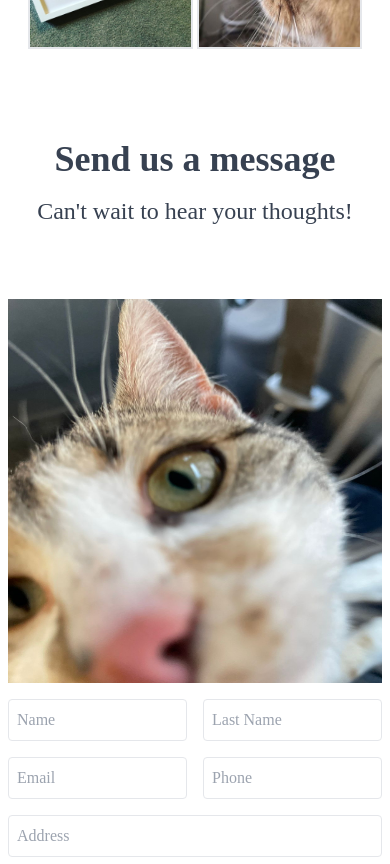
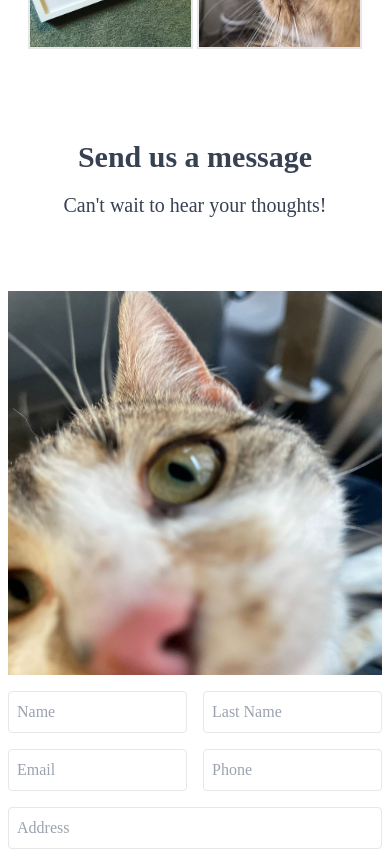
Before and after one commit to demetgas/tailwind-vue-project, a Vue app: page / in a window 390 px wide. Shown: the part 10040-10904 px from the top of the page. Built offline with nearby package versions, Linux system fonts and the light colour scheme.

Commit message:
Update Message.vue

```diff
--- a/src/components/Message.vue
+++ b/src/components/Message.vue
@@ -1,16 +1,16 @@
 <template>
   <div id="contact" class="max-w-[1140px] m-auto mt-[5svh]">
-    <h2 class="text-center text-gray-700 p-4 font-bold text-4xl">
+    <h2 class="text-center text-gray-700 p-4 font-bold md:text-4xl text-3xl">
       Send us a message
     </h2>
-    <p class="text-center text-gray-700 text-2xl">
+    <p class="text-center text-gray-700 md:text-2xl text-xl">
       Can't wait to hear your thoughts!
     </p>
-    <div class="grid md:grid-cols-2 mt-16">
+    <div class="grid md:grid-cols-2 grid-cols-1 mt-16">
       <img
         :src="f2"
         alt="/"
-        class="md:h-full sm:w-[400px] sm:h-[400px] mx-auto xs:w-[400px] xs:h-[400px] p-2 max-h-[500px] h-[200px] w-[420px] hover:scale-110 transition-all delay-75"
+        class="md:h-full w-[400px] h-[400px] mx-auto p-2 max-h-[500px] hover:scale-110 transition-all delay-75"
       />
       <form>
         <div class="grid grid-cols-2">
```
